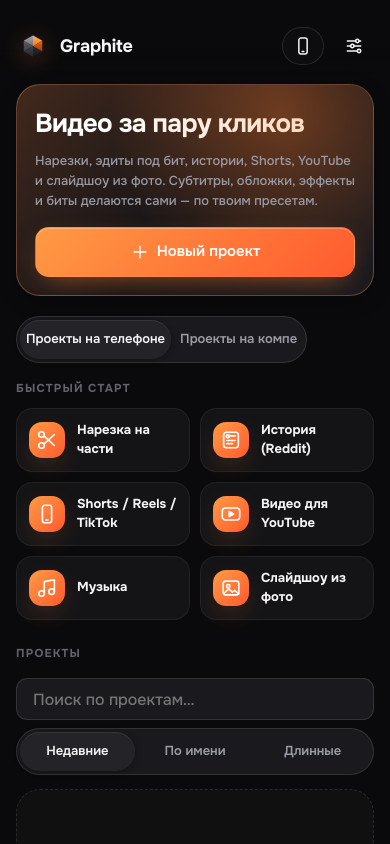
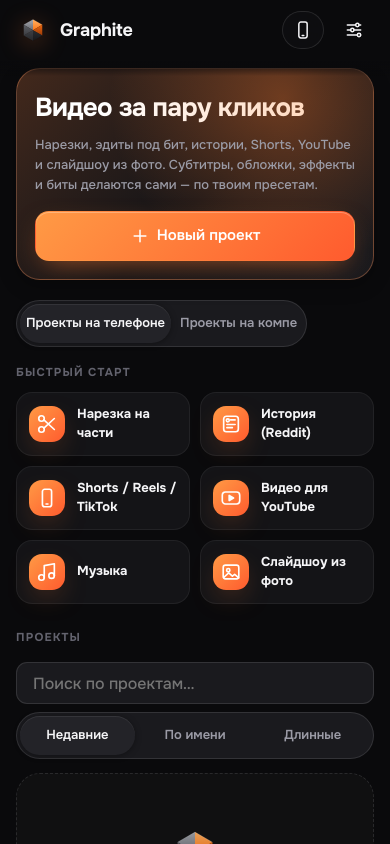
Before and after one commit to yairjaber295-ops/Graphite, a plain HTML site: page web/index.html in a window 390 px wide. Drawn offline with Linux system fonts and the light colour scheme; no server answers; files whose address does not match are found by name; a web font is replaced by a local one.

Commit message:
Главный экран на высоких телефонах: убрать двойной отступ под статус-бар
Отступ на вырез был и у .home, и у липкой шапки .home-top — складывался, сверху
оставалась дыра, а прозрачный градиент шапки пропускал контент сквозь кнопки.
Теперь отступ один, шапка непрозрачная с мягким краем снизу.

Co-Authored-By: Claude Sonnet 5.5 <noreply@anthropic.com>
Claude-Session: https://claude.ai/code/session_017zbehR1DVpLckvV8ToxRuB

```diff
--- a/web/css/fresh.css
+++ b/web/css/fresh.css
@@ -59,8 +59,11 @@ input[type=range]::-moz-range-thumb { width: 18px; height: 18px; border-radius:
 
 /* ---------- главный экран ---------- */
 .home { padding-top: 0; }
+body.mobile .home { padding-top: 0; }   /* отступ под статус-бар уже есть в .home-top — иначе он удваивается и сверху остаётся дыра */
 .home-top { position: sticky; top: 0; z-index: 20; margin: 0 -40px; padding: calc(14px + var(--safe-t)) 40px 12px;
-  background: linear-gradient(180deg, var(--bg) 55%, transparent); }
+  background: var(--bg); }                 /* непрозрачная — иначе контент просвечивает сквозь кнопки */
+.home-top::after { content: ''; position: absolute; left: 0; right: 0; top: 100%; height: 16px; pointer-events: none;
+  background: linear-gradient(180deg, var(--bg), transparent); }
 .brand { font-size: 20px; }
 .hero { position: relative; margin: 18px 0 26px; padding: 30px 32px; border-radius: 26px; overflow: hidden; align-items: center;
   background: linear-gradient(135deg, color-mix(in srgb, var(--accent) 20%, var(--surface)) 0%, var(--surface) 55%, var(--surface-2) 100%);
--- a/web/sw.js
+++ b/web/sw.js
@@ -1,6 +1,6 @@
 // Офлайн-кэш приложения: на телефоне редактор открывается и без компа.
 // Стратегия «сначала сеть»: если комп доступен — всегда свежая версия, иначе — из кэша.
-const CACHE = 'narezchik-v33';
+const CACHE = 'narezchik-v34';
 
 self.addEventListener('install', (e) => {
   e.waitUntil((async () => {
```
